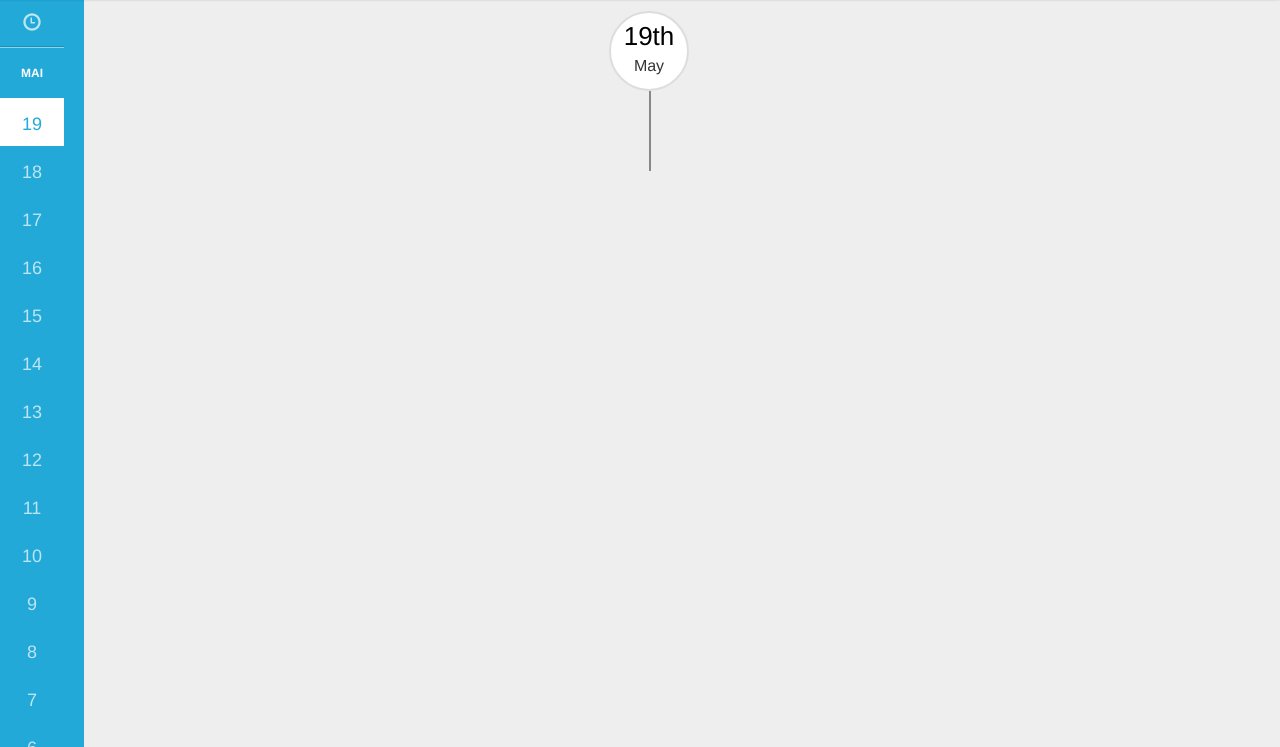
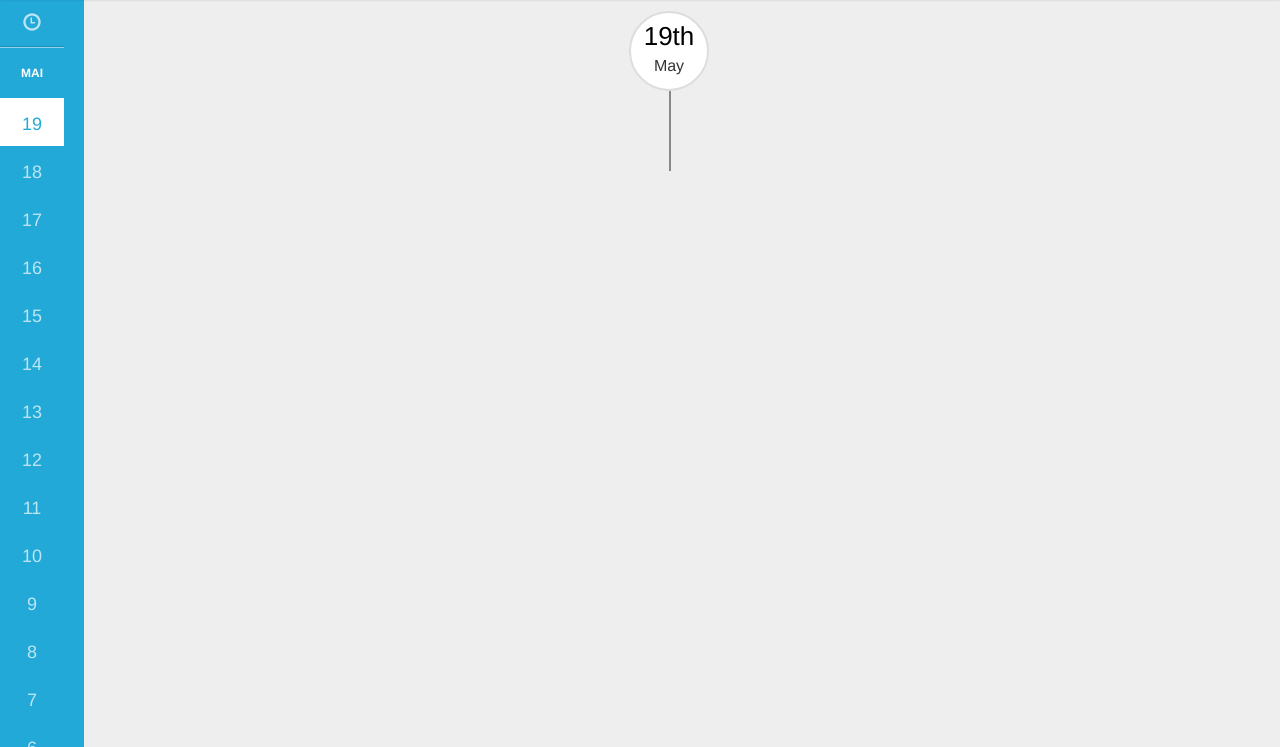
Before and after one commit to tom95/dbpedia-events-ui, a website: page public/index.html in a window 1280 px wide. Shown: the part 53-800 px from the top of the page. Drawn offline with nearby package versions, Linux system fonts and the light colour scheme; no server answers.

Commit message:
Fix timeline not being centered

```diff
--- a/public/css/event.css
+++ b/public/css/event.css
@@ -108,7 +108,7 @@ body {
 
 .container {
 	margin-top: 64px;
-	margin-left: 64px;
+	margin-left: 84px;
 	position: relative;
 }
 .event-wrapper {
```
